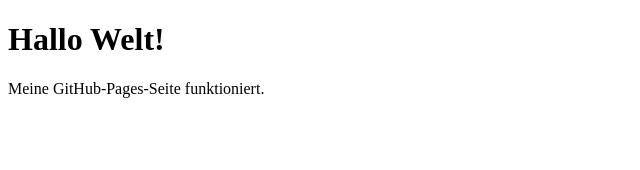
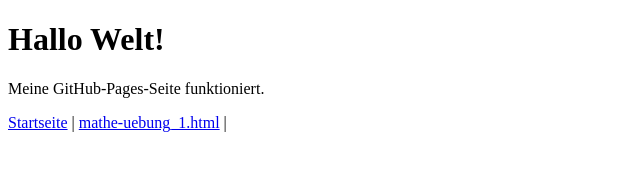
Before and after one commit to LDressel/Unterrichtsmaterial, a plain HTML site: page index.html in a window 1280 px wide. Shown: the whole page, without its empty margins (0-640 px from the left). Drawn offline with Linux system fonts and the light colour scheme.

Commit message:
Add navigation links to index.html

```diff
--- a/index.html
+++ b/index.html
@@ -9,3 +9,8 @@
     <p>Meine GitHub-Pages-Seite funktioniert.</p>
 </body>
 </html>
+<nav>
+    <a href="index.html">Startseite</a> |
+    <a href="mathe-uebung_1.html">mathe-uebung_1.html</a> |
+
+</nav>
```
